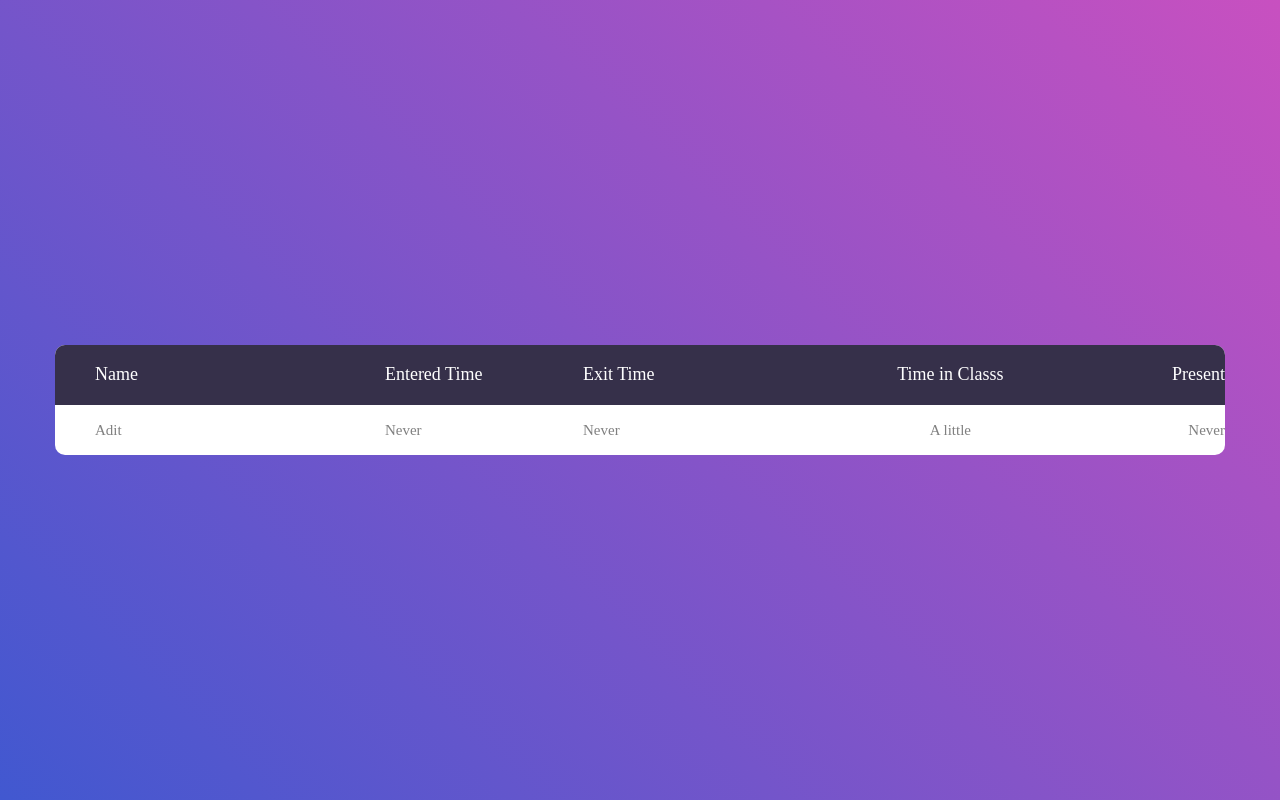
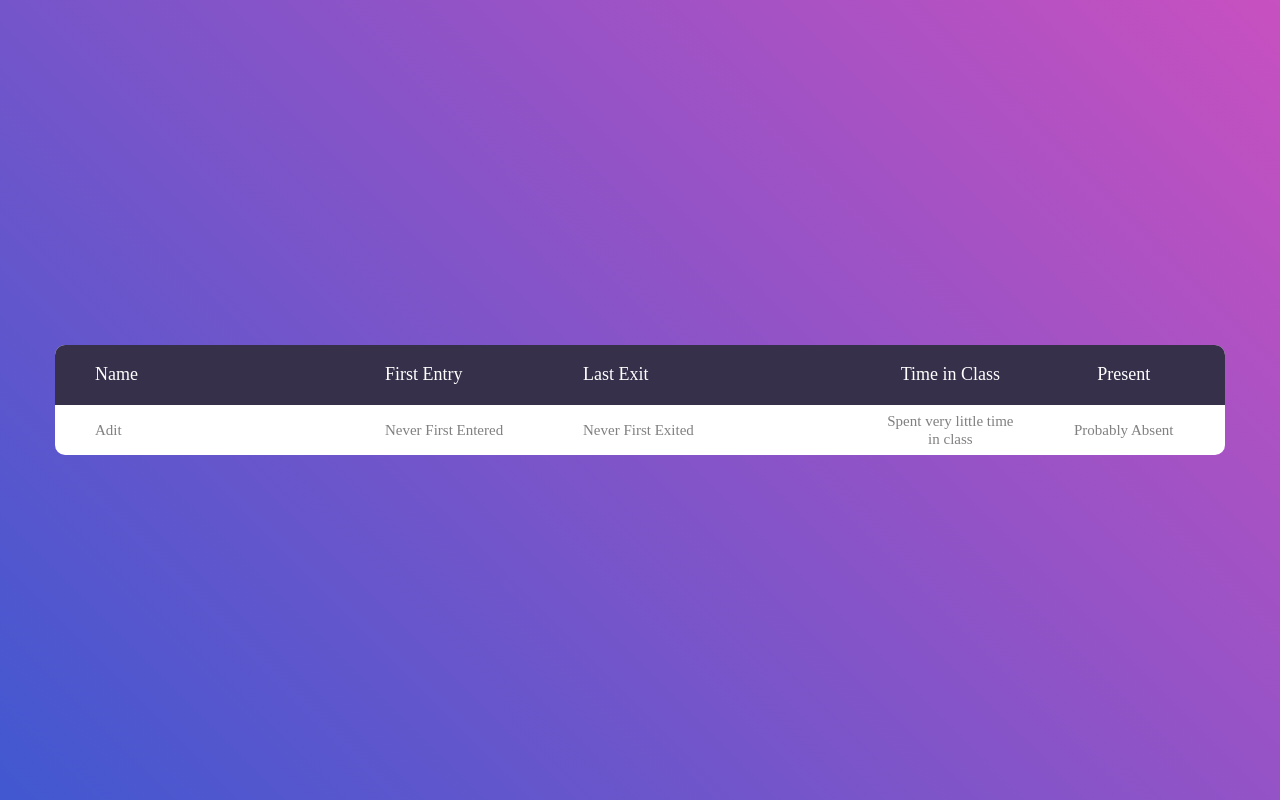
Before and after one commit to PallaviBhave/ArKAC, a Flask app: page / in a window 1280 px wide. Run offline with Flask 2, Linux system fonts and the light colour scheme; data that the repository does not hold is empty; some libraries are stand-ins or nearby versions; some web fonts are replaced.

Commit message:
Changed rep

```diff
--- a/app/server.py
+++ b/app/server.py
@@ -1,5 +1,6 @@
 from flask import Flask, render_template, request, g
 from flask_sqlalchemy import SQLAlchemy
+from parser import parse
 import datetime, time
 import sqlite3
 
@@ -20,24 +21,28 @@ class Event(db.Model):
     time = db.Column(db.Integer, unique=False, nullable=True)
 
     def __repr__(self):
-        return '<User %r>' % self.name
+        return "[{}, {}, {}, {}]".format(type(self), self.name, self.code, self.time)
 
 
 @app.route("/", methods=["GET", "POST"])
 def index():
     print("Index page")
     if request.method == "GET":
-
-        # Create a dictionary k: names
-
-
-        for event in Event.query.all():
-            print(event.name, event.code)
-        return render_template("index.html", person=Event.query.all())
+        print(Event.query.all())
+        data = parse(Event.query.all())
+        return render_template("index.html", persons=data)
         # return render_template('index.html')
     return "POST"
     # Otherwise, we are logged in
 
+@app.route("/delete", methods=["GET"])
+def delete():
+    print("Deleting")
+    for event in Event.query.all():
+        db.session.delete(event)
+        print("Deleted ", event)
+        db.session.commit()
+    return "Deleted."
 
 @app.route("/post", methods=["POST"])
 def post_image():
--- a/app/static/css/main.css
+++ b/app/static/css/main.css
@@ -212,7 +212,7 @@ tbody tr:hover {
 
 .column5 {
   width: 170px;
-  text-align: right;
+  text-align: center;
 }
 
 .column6 {
--- a/app/templates/index.html
+++ b/app/templates/index.html
@@ -31,25 +31,25 @@
 						<thead>
 							<tr class="table100-head">
 								<th class="column1">Name</th>
-								<th class="column2">Entered Time</th>
-								<th class="column3">Exit Time</th>
-								<th class="column4">Time in Classs</th>
+								<th class="column2">First Entry</th>
+								<th class="column3">Last Exit</th>
+								<th class="column4">Time in Class</th>
 								<th class="column5">Present</th>
 							</tr>
 						</thead>
 						<tbody>
 							<tr>
 								<td class="column1">Adit</td>
-								<td class="column2">Never</td>
-								<td class="column3">Never</td>
-								<td class="column4">A little</td>
-								<td class="column5">Never</td>
+								<td class="column2">Never First Entered</td>
+								<td class="column3">Never First Exited</td>
+								<td class="column4">Spent very little time in class</td>
+								<td class="column5">Probably Absent</td>
 							</tr>
 							{% for person in persons %}
 							<tr>
 								<td class="column1">{{ person.name }}</td>
-								<td class="column2">{{ person.enter_time }}</td>
-								<td class="column3">{{ person.exit_time }}</td>
+								<td class="column2">{{ person.first_entry }}</td>
+								<td class="column3">{{ person.last_exit }}</td>
 								<td class="column4">{{ person.time_in_class }}</td>
 								<td class="column5">{{ person.present }}</td>
 							</tr>
```
